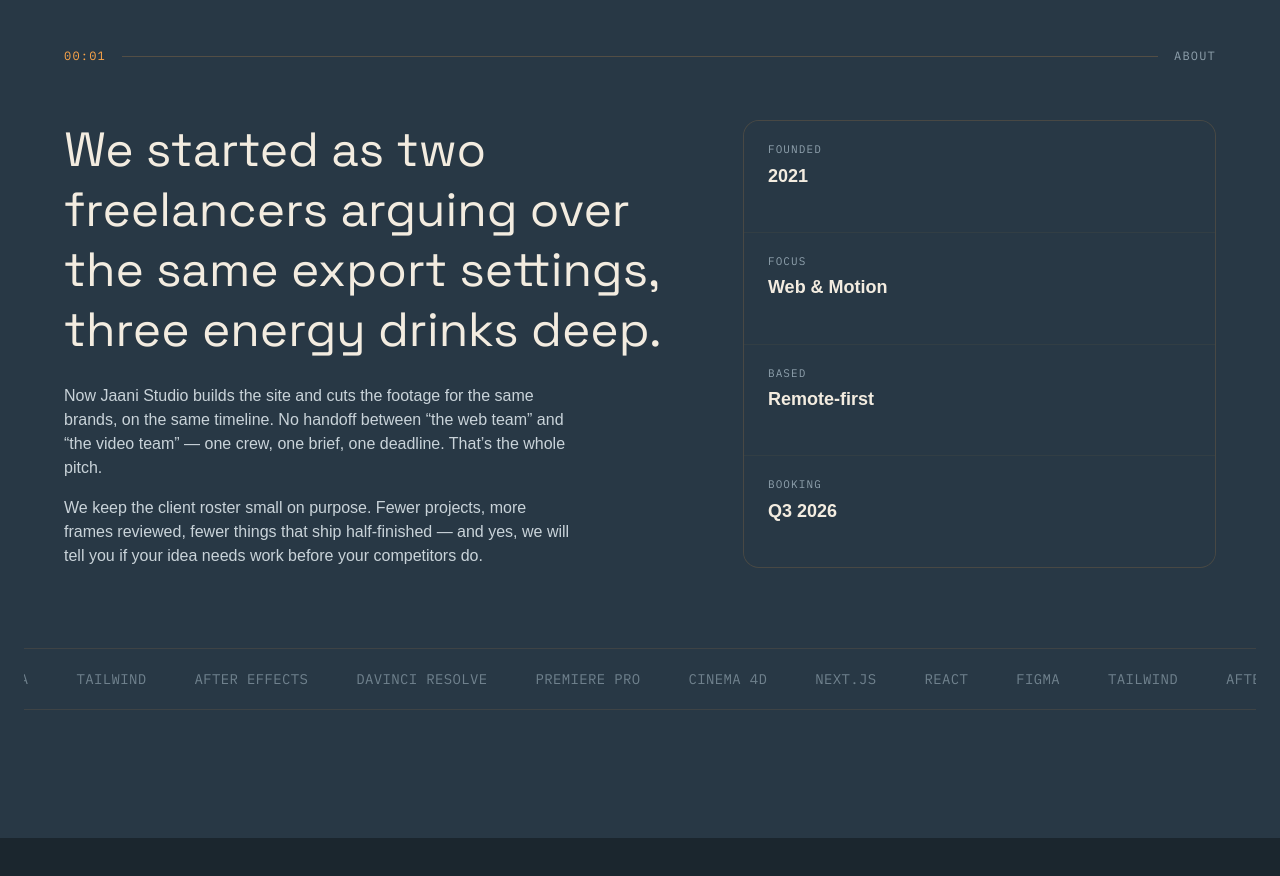
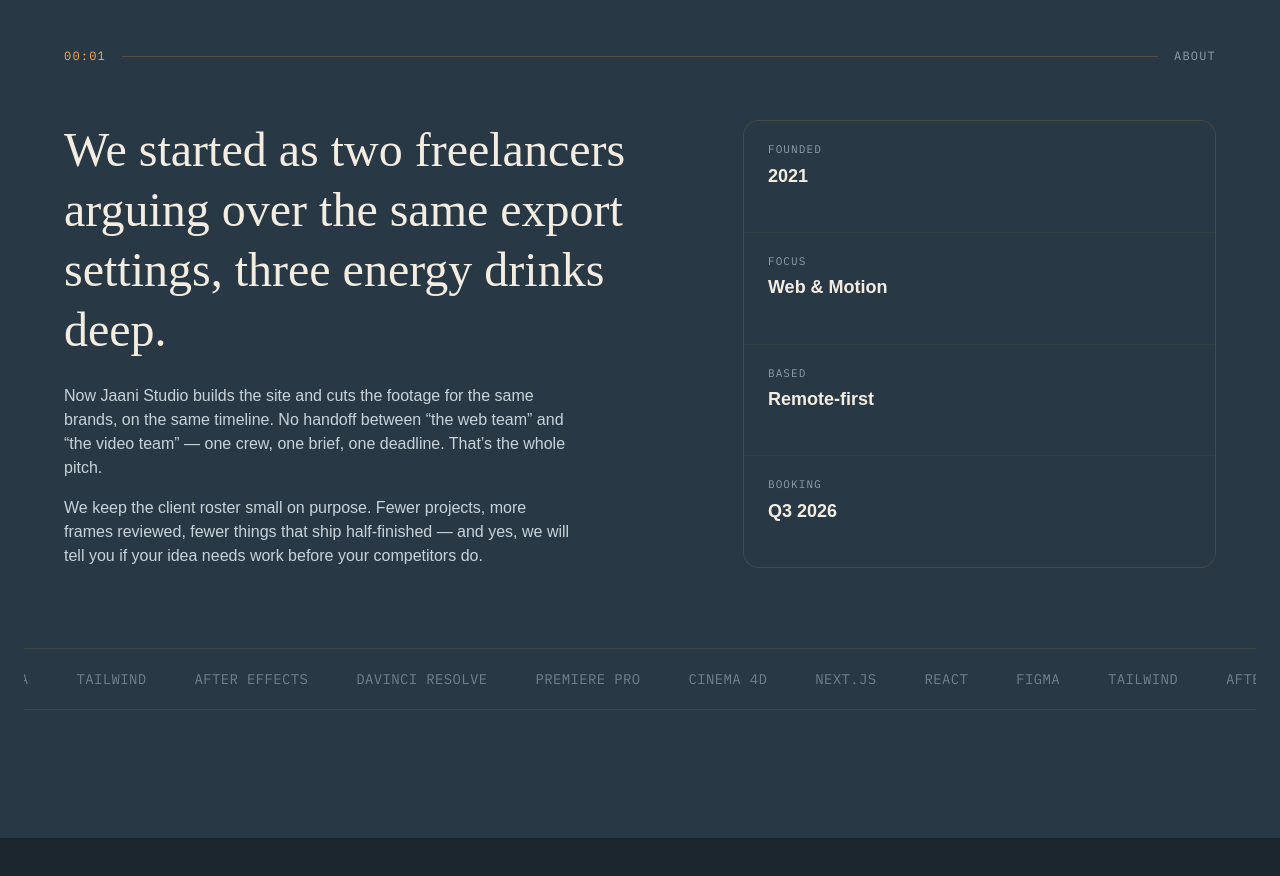
Before and after one commit to JaaniStudio/jaanistudio, a Next.js app: page / in a window 1280 px wide. Shown: the part 1200-2076 px from the top of the page. Built offline with nearby package versions, Linux system fonts and the light colour scheme.

Commit message:
fix: the slider and animation

```diff
--- a/app/components/About.tsx
+++ b/app/components/About.tsx
@@ -60,7 +60,7 @@ export default function About() {
     <section id="about" className="relative bg-[#283845] px-6 py-24 md:py-32" ref={sectionRef}>
       <div className="mx-auto max-w-6xl">
         <motion.div
-          className="mb-14 flex items-center gap-4 font-[family-name:var(--font-mono)] text-xs uppercase tracking-widest text-[#FFA649]"
+          className="mb-14 flex items-center gap-4 font-mono text-xs uppercase tracking-widest text-[#FFA649]"
           initial={{ y: 20, opacity: 0 }}
           animate={isInView ? { y: 0, opacity: 1 } : {}}
           transition={{ duration: 0.5, ease: [0.22, 1, 0.36, 1] }}
@@ -73,7 +73,7 @@ export default function About() {
         <div className="grid gap-16 md:grid-cols-[1.3fr_1fr]">
           <div>
             <motion.h2
-              className="font-[family-name:var(--font-display)] text-3xl leading-tight text-[#F3ECE0] sm:text-4xl md:text-5xl"
+              className="font-[--font-display] text-3xl leading-tight text-[#F3ECE0] sm:text-4xl md:text-5xl"
               initial={{ y: 40, opacity: 0 }}
               animate={isInView ? { y: 0, opacity: 1 } : {}}
               transition={{ duration: 0.7, ease: [0.22, 1, 0.36, 1], delay: 0.1 }}
```
